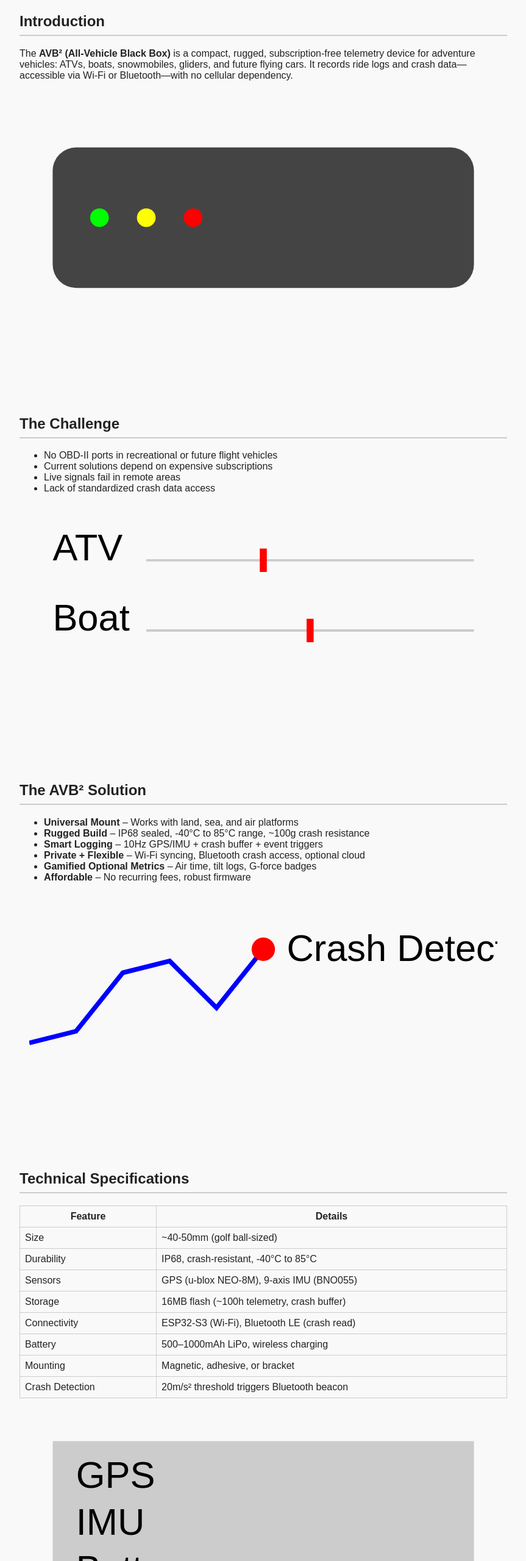
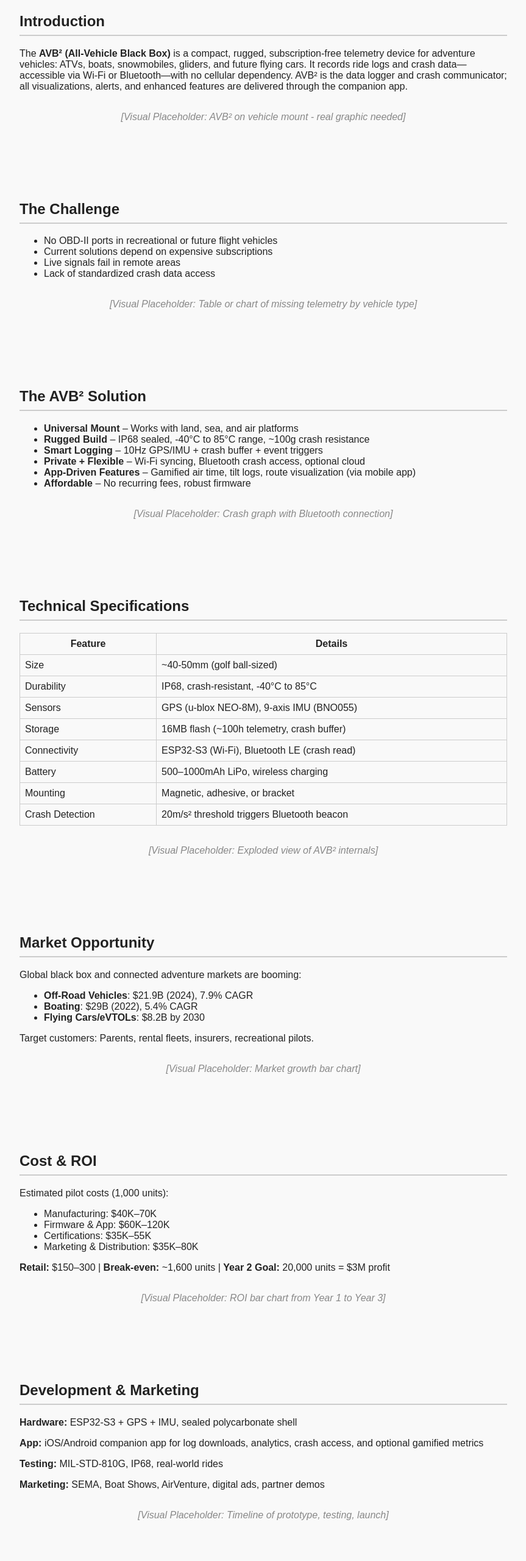
Before and after one commit to Glargod/avb2, a plain HTML site: page index.html in a window 1280 px wide. Shown: the part 240-2800 px from the top of the page at 61% size, without its empty margins (208-1071 px from the left). Drawn offline with Linux system fonts and the light colour scheme.

Commit message:
Update index.html

```diff
--- a/index.html
+++ b/index.html
@@ -37,10 +37,8 @@
       text-align: center;
       padding: 1rem;
       margin: 1rem 0;
-    }
-    svg {
-      max-width: 100%;
-      height: auto;
+      color: #888;
+      font-style: italic;
     }
     table {
       width: 100%;
@@ -74,15 +72,8 @@
 
   <section>
     <h2>Introduction</h2>
-    <p>The <strong>AVB² (All-Vehicle Black Box)</strong> is a compact, rugged, subscription-free telemetry device for adventure vehicles: ATVs, boats, snowmobiles, gliders, and future flying cars. It records ride logs and crash data—accessible via Wi-Fi or Bluetooth—with no cellular dependency.</p>
-    <div class="visual">
-      <svg viewBox="0 0 200 100">
-        <rect x="10" y="20" width="180" height="60" rx="10" ry="10" fill="#444" />
-        <circle cx="30" cy="50" r="4" fill="#0f0" />
-        <circle cx="50" cy="50" r="4" fill="#ff0" />
-        <circle cx="70" cy="50" r="4" fill="#f00" />
-      </svg>
-    </div>
+    <p>The <strong>AVB² (All-Vehicle Black Box)</strong> is a compact, rugged, subscription-free telemetry device for adventure vehicles: ATVs, boats, snowmobiles, gliders, and future flying cars. It records ride logs and crash data—accessible via Wi-Fi or Bluetooth—with no cellular dependency. AVB² is the data logger and crash communicator; all visualizations, alerts, and enhanced features are delivered through the companion app.</p>
+    <div class="visual">[Visual Placeholder: AVB² on vehicle mount - real graphic needed]</div>
   </section>
 
   <section>
@@ -93,16 +84,7 @@
       <li>Live signals fail in remote areas</li>
       <li>Lack of standardized crash data access</li>
     </ul>
-    <div class="visual">
-      <svg viewBox="0 0 200 80">
-        <text x="10" y="20">ATV</text>
-        <line x1="50" y1="20" x2="190" y2="20" stroke="#ccc" />
-        <line x1="100" y1="15" x2="100" y2="25" stroke="red" stroke-width="3" />
-        <text x="10" y="50">Boat</text>
-        <line x1="50" y1="50" x2="190" y2="50" stroke="#ccc" />
-        <line x1="120" y1="45" x2="120" y2="55" stroke="red" stroke-width="3" />
-      </svg>
-    </div>
+    <div class="visual">[Visual Placeholder: Table or chart of missing telemetry by vehicle type]</div>
   </section>
 
   <section>
@@ -112,16 +94,10 @@
       <li><strong>Rugged Build</strong> – IP68 sealed, -40°C to 85°C range, ~100g crash resistance</li>
       <li><strong>Smart Logging</strong> – 10Hz GPS/IMU + crash buffer + event triggers</li>
       <li><strong>Private + Flexible</strong> – Wi-Fi syncing, Bluetooth crash access, optional cloud</li>
-      <li><strong>Gamified Optional Metrics</strong> – Air time, tilt logs, G-force badges</li>
+      <li><strong>App-Driven Features</strong> – Gamified air time, tilt logs, route visualization (via mobile app)</li>
       <li><strong>Affordable</strong> – No recurring fees, robust firmware</li>
     </ul>
-    <div class="visual">
-      <svg viewBox="0 0 200 80">
-        <polyline points="0,60 20,55 40,30 60,25 80,45 100,20" fill="none" stroke="#00f" stroke-width="2" />
-        <circle cx="100" cy="20" r="5" fill="red" />
-        <text x="110" y="25">Crash Detected</text>
-      </svg>
-    </div>
+    <div class="visual">[Visual Placeholder: Crash graph with Bluetooth connection]</div>
   </section>
 
   <section>
@@ -137,14 +113,7 @@
       <tr><td>Mounting</td><td>Magnetic, adhesive, or bracket</td></tr>
       <tr><td>Crash Detection</td><td>20m/s² threshold triggers Bluetooth beacon</td></tr>
     </table>
-    <div class="visual">
-      <svg viewBox="0 0 200 100">
-        <rect x="10" y="10" width="180" height="80" fill="#ccc" />
-        <text x="20" y="30">GPS</text>
-        <text x="20" y="50">IMU</text>
-        <text x="20" y="70">Battery</text>
-      </svg>
-    </div>
+    <div class="visual">[Visual Placeholder: Exploded view of AVB² internals]</div>
   </section>
 
   <section>
@@ -156,13 +125,7 @@
       <li><strong>Flying Cars/eVTOLs</strong>: $8.2B by 2030</li>
     </ul>
     <p>Target customers: Parents, rental fleets, insurers, recreational pilots.</p>
-    <div class="visual">
-      <svg viewBox="0 0 200 100">
-        <rect x="20" y="60" width="20" height="40" fill="#999" />
-        <rect x="60" y="40" width="20" height="60" fill="#666" />
-        <rect x="100" y="10" width="20" height="90" fill="#333" />
-      </svg>
-    </div>
+    <div class="visual">[Visual Placeholder: Market growth bar chart]</div>
   </section>
 
   <section>
@@ -175,29 +138,16 @@
       <li>Marketing & Distribution: $35K–80K</li>
     </ul>
     <p><strong>Retail:</strong> $150–300 | <strong>Break-even:</strong> ~1,600 units | <strong>Year 2 Goal:</strong> 20,000 units = $3M profit</p>
-    <div class="visual">
-      <svg viewBox="0 0 200 100">
-        <rect x="30" y="60" width="20" height="40" fill="#aaa" />
-        <rect x="90" y="40" width="20" height="60" fill="#888" />
-        <rect x="150" y="10" width="20" height="90" fill="gold" />
-      </svg>
-    </div>
+    <div class="visual">[Visual Placeholder: ROI bar chart from Year 1 to Year 3]</div>
   </section>
 
   <section>
     <h2>Development & Marketing</h2>
     <p><strong>Hardware:</strong> ESP32-S3 + GPS + IMU, sealed polycarbonate shell</p>
-    <p><strong>App:</strong> iOS/Android for log downloads and crash access</p>
+    <p><strong>App:</strong> iOS/Android companion app for log downloads, analytics, crash access, and optional gamified metrics</p>
     <p><strong>Testing:</strong> MIL-STD-810G, IP68, real-world rides</p>
     <p><strong>Marketing:</strong> SEMA, Boat Shows, AirVenture, digital ads, partner demos</p>
-    <div class="visual">
-      <svg viewBox="0 0 200 40">
-        <line x1="10" y1="20" x2="190" y2="20" stroke="#000" stroke-width="2" />
-        <circle cx="40" cy="20" r="4" fill="#999" />
-        <circle cx="100" cy="20" r="4" fill="#999" />
-        <circle cx="160" cy="20" r="4" fill="gold" />
-      </svg>
-    </div>
+    <div class="visual">[Visual Placeholder: Timeline of prototype, testing, launch]</div>
   </section>
 
   <section class="cta">
```
